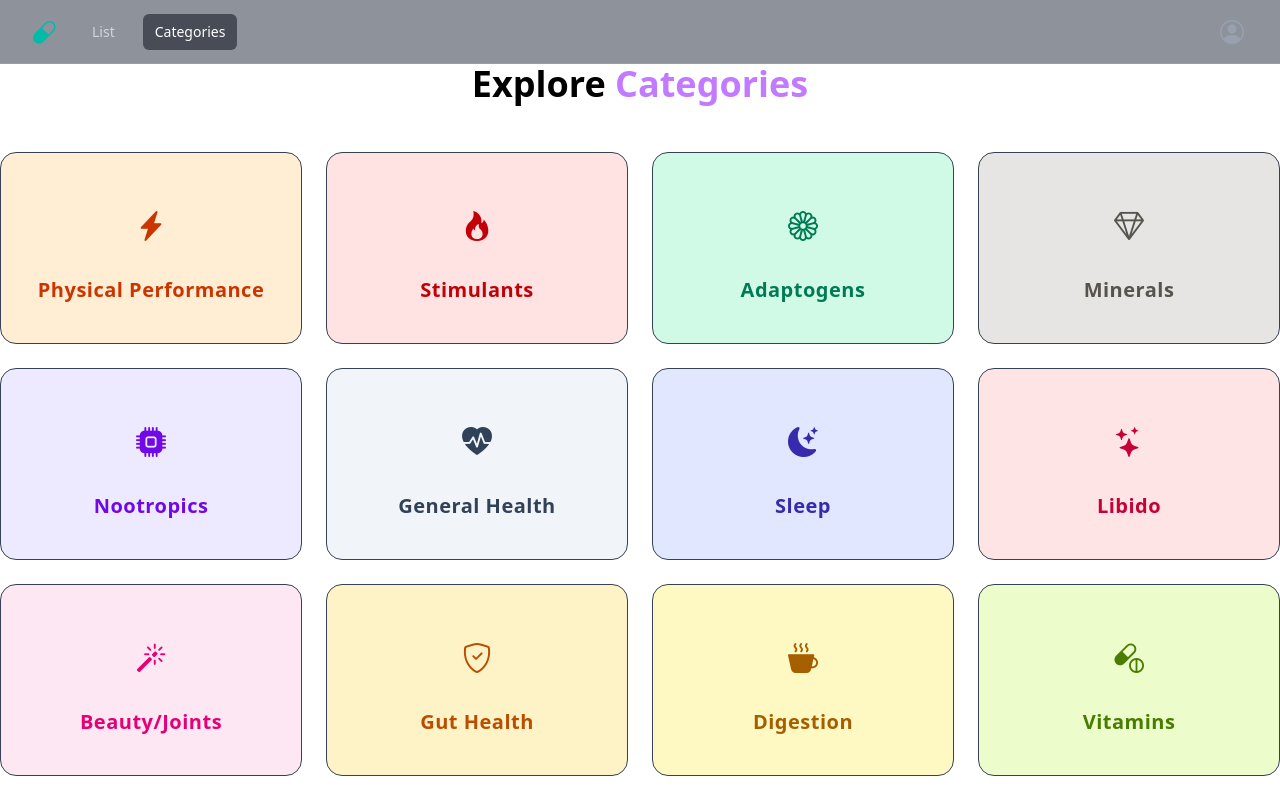
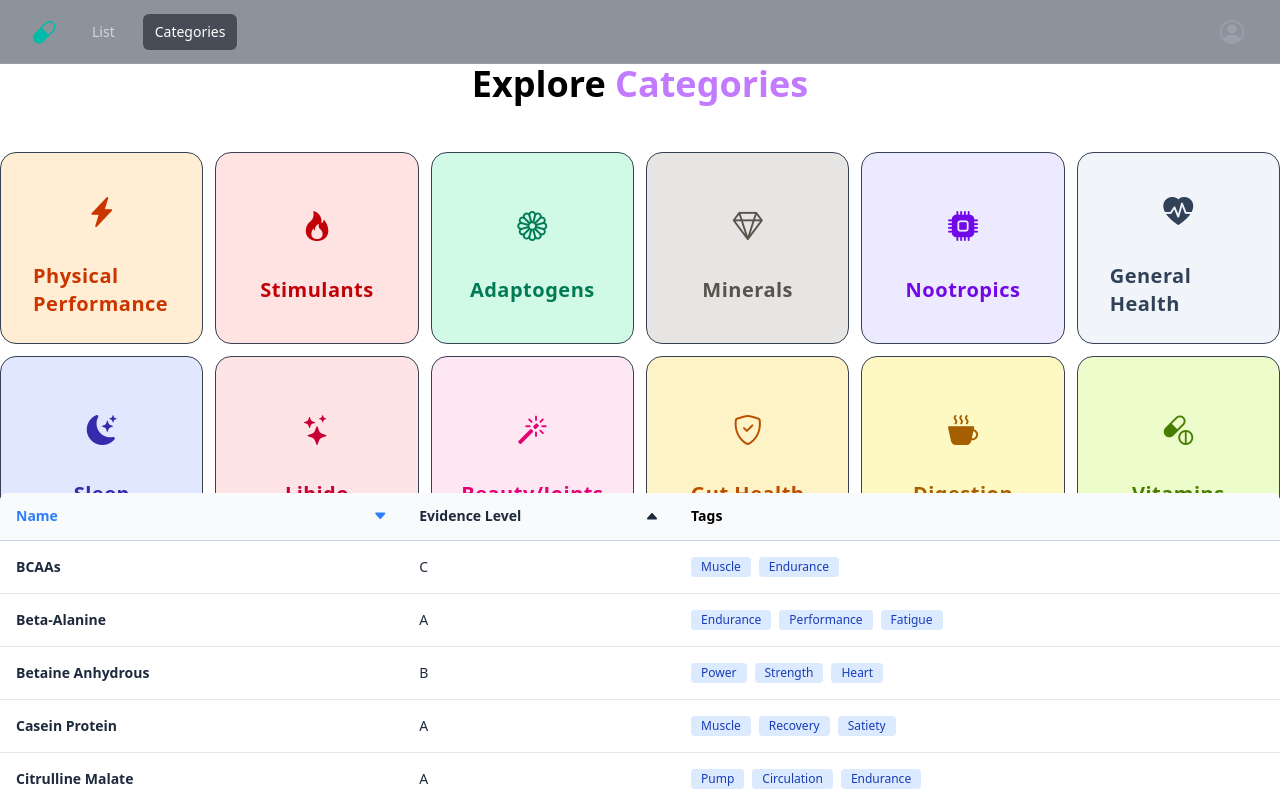
Before and after one commit to giovannifdipasquale/supplements-database, a React (Vite) app: page /categories in a window 1280 px wide. Both pictures are taken after a click on the element "Physical Performance". Shown: the top 800 px of the page. Built offline with nearby package versions, Linux system fonts and the light colour scheme; the HTML template or start-up script is replaced by a standard one.

Commit message:
feat(Categories): added basic logic to show/hide, when 1 category card is clicked, the corresponding table of supplements of that category

```diff
--- a/package.json
+++ b/package.json
@@ -13,6 +13,7 @@
     "@tailwindcss/vite": "^4.1.18",
     "@tailwindplus/elements": "^1.0.22",
     "bootstrap-icons": "^1.13.1",
+    "motion": "^12.29.3",
     "react": "^19.2.0",
     "react-dom": "^19.2.0",
     "react-router": "^7.13.0",
--- a/src/components/Table/Table.jsx
+++ b/src/components/Table/Table.jsx
@@ -1,20 +1,88 @@
 import React, { useState, useEffect } from "react";
+import { motion } from 'motion/react';
 
-function Table({ supplements }) {
+function Table({ supplements, category = null }) {
   const [sortBy, setSortBy] = useState('name');
   const [sortOrder, setSortOrder] = useState('asc');
 
-  const sortedSupplements = [...supplements].sort((a, b) => {
+  let sortedSupplements = [...supplements].sort((a, b) => {
     if (sortOrder === 'asc') {
       return a[sortBy].localeCompare(b[sortBy]);
     } else {
       return b[sortBy].localeCompare(a[sortBy]);
     }
   });
+  if (category != null) {
+    sortedSupplements = sortedSupplements.filter(supplement => supplement.category === category);
+  }
   const sortSupplements = (supplementsKey) => {
     setSortBy(supplementsKey);
     setSortOrder(sortOrder === 'asc' ? 'desc' : 'asc');
   }
+  if (category != null) {
+    return (
+      <motion.div initial={{ opacity: 0, y: 20 }} animate={{ opacity: 1, y: -40 }} transition={{ duration: 0.5 }} ease="easeInOut" className="fixed z-99 top-2/3 left-0 w-full h-full overflow-scroll bg-white shadow-md rounded-lg bg-clip-border">
+        <table className="w-full text-left table-auto min-w-max">
+          <thead>
+            <tr>
+              <th onClick={() => sortSupplements('name')} className="p-4 transition-colors cursor-pointer border-b border-slate-300 bg-slate-50 hover:bg-slate-100">
+                <p className={`flex items-center justify-between gap-2 text-sm leading-none ${sortBy === 'name' ? 'text-blue-500 font-bold' : 'text-slate-800'}`}>
+                  Name
+                  {
+                    (sortOrder === 'asc' && sortBy === 'name') ? <i className="bi bi-caret-down-fill"></i> : <i className="bi bi-caret-up-fill"></i>
+                  }
+                </p>
+              </th>
+
+              <th onClick={() => sortSupplements('evidenceLevel')} className="p-4 transition-colors cursor-pointer border-b border-slate-300 bg-slate-50 hover:bg-slate-100">
+                <p className={`flex items-center justify-between gap-2 text-sm leading-none ${sortBy === 'evidenceLevel' ? 'text-blue-500 font-bold' : 'text-slate-800'}`}>
+                  Evidence Level
+                  {
+                    (sortOrder === 'asc' && sortBy === 'evidenceLevel') ? <i className="bi bi-caret-down-fill"></i> : <i className="bi bi-caret-up-fill"></i>
+                  }
+                </p>
+              </th>
+
+              <th className="p-4 transition-colors cursor-pointer border-b border-slate-300 bg-slate-50 hover:bg-slate-100">
+                <p className={`flex items-center justify-between gap-2 text-sm leading-none`}>
+                  Tags
+                </p>
+              </th>
+            </tr>
+          </thead>
+          <tbody>
+            {sortedSupplements.map((supplement) => (
+              <tr key={supplement.id} className="hover:bg-slate-50">
+                <td className="p-4 border-b border-slate-200">
+                  <p className="block text-sm text-slate-800 font-semibold">
+                    {supplement.name}
+                  </p>
+                </td>
+                <td className="p-4 border-b border-slate-200">
+                  <p className="block text-sm text-slate-800">
+                    {supplement.evidenceLevel}
+                  </p>
+                </td>
+                <td className="p-4 border-b border-slate-200">
+                  <div className="flex flex-wrap gap-2">
+                    {supplement.tags.map((tag) => (
+                      <span
+                        key={tag}
+                        className="bg-blue-100 text-blue-800 text-xs font-medium px-2.5 py-0.5 rounded"
+                      >
+                        {tag}
+                      </span>
+                    ))}
+                  </div>
+                </td>
+              </tr>
+            ))}
+          </tbody>
+        </table>
+      </motion.div>
+    );
+  }
+  else {
     return (
       <div className="relative flex flex-col w-full h-full overflow-scroll bg-white shadow-md rounded-lg bg-clip-border">
         <table className="w-full text-left table-auto min-w-max">
@@ -91,5 +159,6 @@ function Table({ supplements }) {
       </div>
     );
   }
+}
 
 export default Table;
--- a/src/pages/Categories/Categories.jsx
+++ b/src/pages/Categories/Categories.jsx
@@ -1,20 +1,23 @@
-import React from 'react';
+import React, { useState } from 'react';
 import supplements from "public/supplements.json";
 import categoriesMapping from "public/categoriesMapping.json";
+import { motion } from 'motion/react';
+import Table from 'src/components/Table/Table'
 
 function Categories() {
   const supplementsCategories = [...new Set(supplements.map(supplement => supplement.category))];
-
+  const [category, setCategory] = useState(null);
   return (
     <div className="max-w-7xl mx-auto">
       <h1 className="text-4xl font-bold text-center text-dark mb-12">
         Explore <span className="text-purple-400">Categories</span>
       </h1>
 
-      <div className="grid grid-cols-1 sm:grid-cols-2 lg:grid-cols-4 gap-6">
+      <div className="grid grid-cols-1 sm:grid-cols-2 lg:grid-cols-6 gap-3">
         {supplementsCategories.map((category, index) => (
           <div
             key={index}
+            onClick={() => setCategory(category)}
             className={`group relative ${categoriesMapping[category].bg} rounded-2xl p-8 border border-gray-700 hover:border-purple-500 transition-all duration-300 hover:shadow-xl hover:shadow-purple-500/20 hover:-translate-y-2 cursor-pointer flex flex-col items-center justify-center h-48`}
           >
             <div className="absolute inset-0 bg-gradient-to-br from-purple-600/10 to-transparent opacity-0 group-hover:opacity-100 transition-opacity rounded-2xl"></div>
@@ -28,7 +31,12 @@ function Categories() {
             </h3>
           </div>
         ))}
+
       </div>
+
+      {category != null && (
+        <Table supplements={supplements} category={category} />
+      )}
     </div>
   );
 }
```
Also changed, not shown: 1 other file (tests, documents, lock files or other folders). Lines whose indentation alone changed are shown as unchanged.
